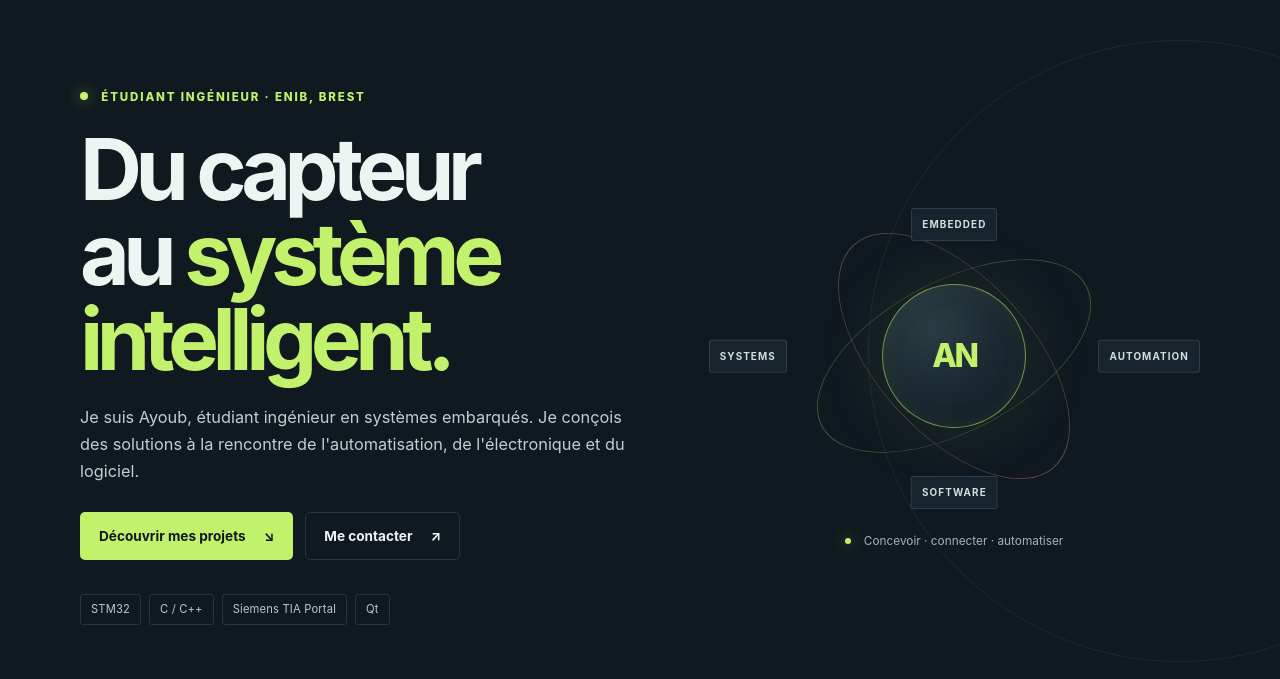
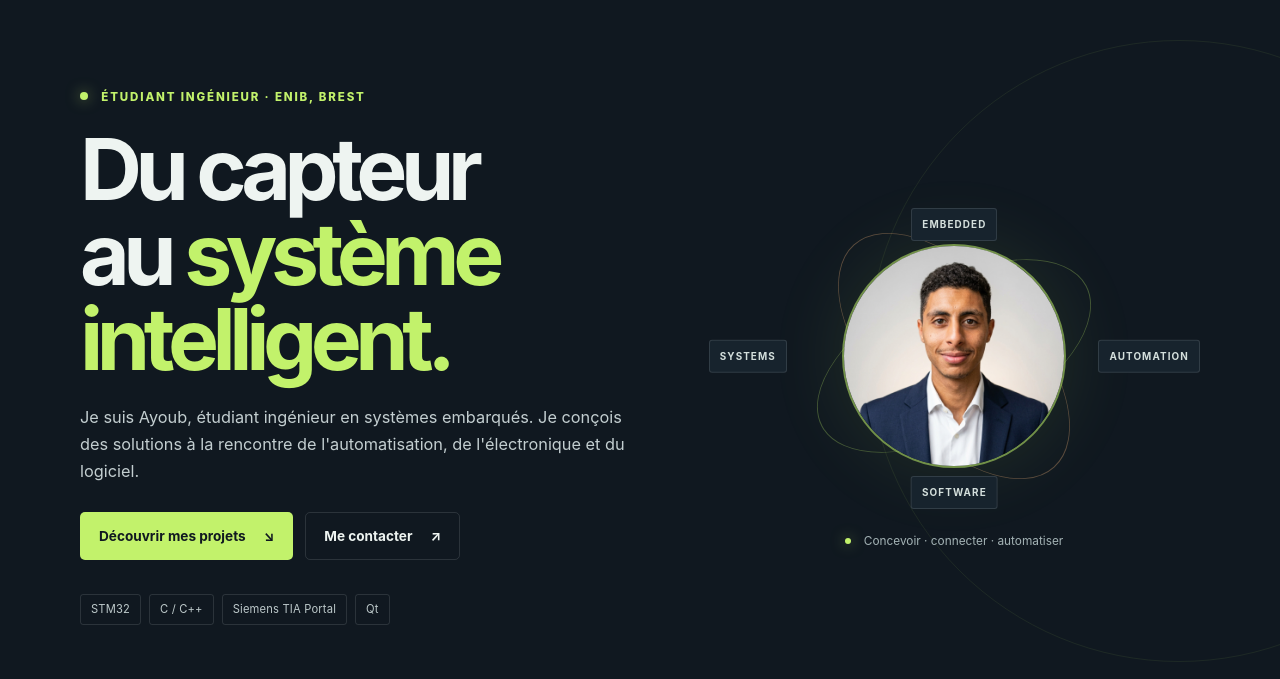
Before and after one commit to ayoubnouayti/ayoubnouayti, a plain HTML site: page index.html in a window 1280 px wide. Shown: the part 79-758 px from the top of the page. Drawn offline with Linux system fonts and the light colour scheme.

Commit message:
feat: add profile photo to portfolio
Co-authored-by: Copilot <223556219+Copilot@users.noreply.github.com>

```diff
--- a/index.html
+++ b/index.html
@@ -48,10 +48,10 @@
             <span>STM32</span><span>C / C++</span><span>Siemens TIA Portal</span><span>Qt</span>
           </div>
         </div>
-        <div class="hero-visual" role="img" aria-label="Illustration d'un système connecté">
+        <div class="hero-visual" role="img" aria-label="Portrait d'Ayoub Nouayti et de ses domaines d'expertise">
           <div class="visual-orbit orbit-one"></div>
           <div class="visual-orbit orbit-two"></div>
-          <div class="visual-core"><span>AN</span></div>
+          <img class="visual-portrait" src="images/ayoub-nouayti.jpg" alt="">
           <span class="orbit-node node-top">EMBEDDED</span>
           <span class="orbit-node node-right">AUTOMATION</span>
           <span class="orbit-node node-bottom">SOFTWARE</span>
--- a/styles.css
+++ b/styles.css
@@ -109,20 +109,15 @@ h1 { max-width: 700px; margin-bottom: 22px; font-size: clamp(3.25rem, 6.7vw, 5.7
 .visual-orbit { position: absolute; width: 300px; height: 300px; border: 1px solid rgba(194, 242, 107, .28); border-radius: 50%; }
 .orbit-one { transform: rotate(-28deg) scaleY(.5); }
 .orbit-two { transform: rotate(48deg) scaleY(.52); border-color: rgba(240, 173, 118, .33); }
-.visual-core {
+.visual-portrait {
   z-index: 1;
-  display: grid;
-  width: 144px;
-  height: 144px;
-  place-items: center;
-  border: 1px solid rgba(194, 242, 107, .55);
+  width: clamp(180px, 22vw, 224px);
+  aspect-ratio: 1;
+  border: 2px solid rgba(194, 242, 107, .55);
   border-radius: 50%;
-  background: radial-gradient(circle at 35% 30%, #2a3c43, #14212a 70%);
+  object-fit: cover;
+  object-position: center;
   box-shadow: 0 0 80px rgba(194, 242, 107, .1), inset 0 0 24px rgba(194, 242, 107, .07);
-  color: var(--accent);
-  font-size: 2rem;
-  font-weight: 800;
-  letter-spacing: -.08em;
 }
 .orbit-node { position: absolute; z-index: 2; padding: 7px 10px; border: 1px solid var(--line); border-radius: 3px; background: var(--ink-soft); color: #d4dfdc; font-size: .62rem; font-weight: 700; letter-spacing: .11em; }
 .node-top { top: 12%; left: 50%; transform: translateX(-50%); }
```
Also changed, not shown: images/ayoub-nouayti.jpg (added).
